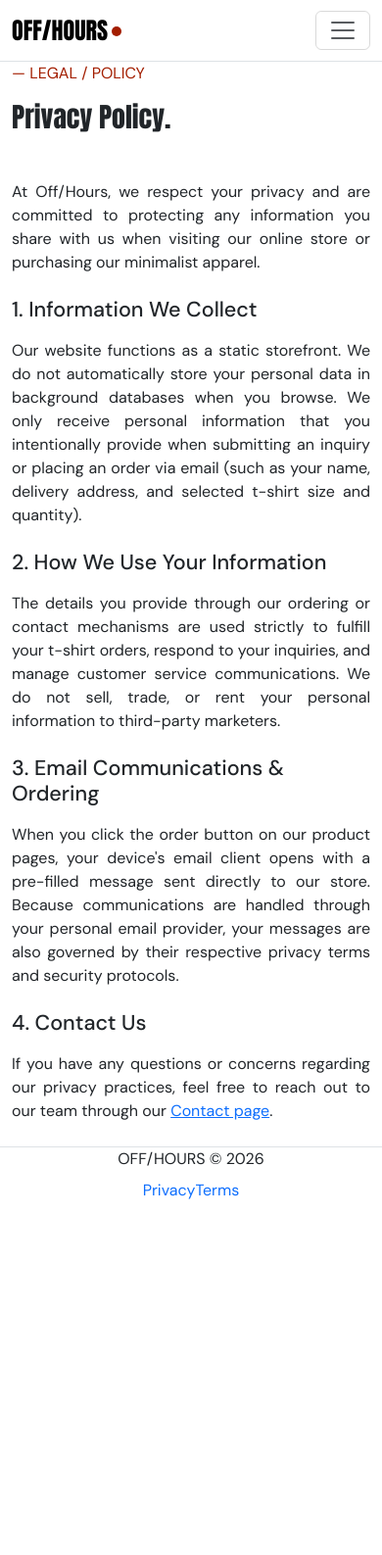
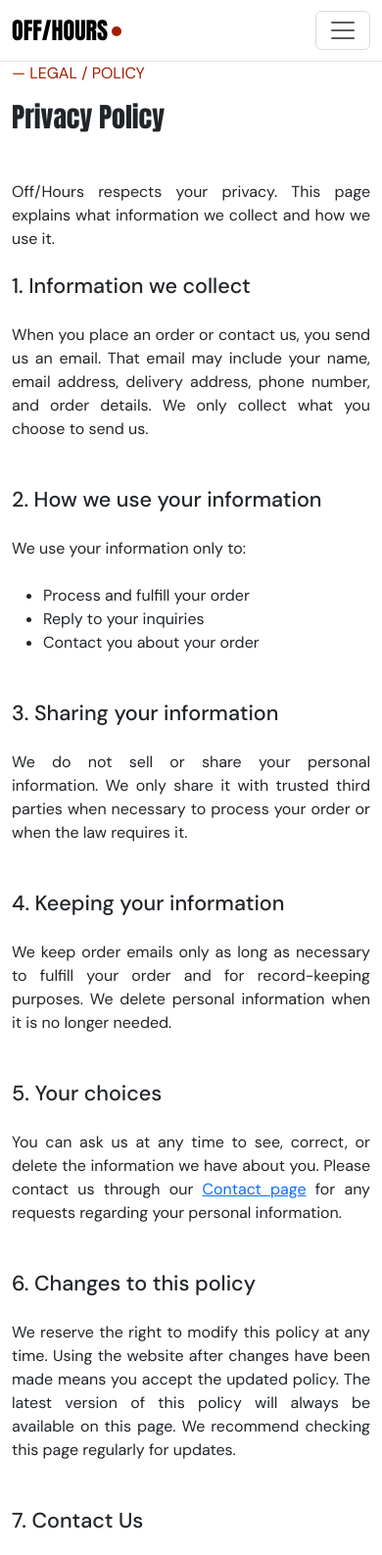
Before and after one commit to jdruado/off-hours, a plain HTML site: page privacy.html in a window 390 px wide. Shown: the top 1587 px of the page at 98% size. Before the commit the page ends 1227 px from the top, so only its background shows below. Drawn offline with nearby package versions, Linux system fonts and the light colour scheme.

Commit message:
Add files via upload

```diff
--- a/privacy.html
+++ b/privacy.html
@@ -40,33 +40,61 @@
             </div>
         </nav>
 
+        <header class="bg-2 py-12">
+            <div class="container">
+                <div class="row g-7 justify-content-center">
+                    <div class="md:col-8">
+                        <p class="fg-2" style="color: var(--bs-primary-base);">&mdash; LEGAL / POLICY</p>
+                        <h1 class="text-5xl mb-5">Privacy Policy</h1>
+
+                        <p class="fg-2 mb-4" style="text-align: justify;">
+                            Off/Hours respects your privacy. This page explains what information we collect and how we use it.
+                        </p>
+                    </div>
+                </div>
+            </div>
+        </header>
+
         <main class="container py-12">
             <div class="row g-7 justify-content-center">
                 <div class="md:col-8">
-                    <p class="fg-2" style="color: var(--bs-primary-base);">&mdash; LEGAL / POLICY</p>
-                    <h1 class="mb-5">Privacy Policy.</h1>
-
-                    <p class="fg-2 mb-4" style="text-align: justify;">
-                        At Off/Hours, we respect your privacy and are committed to protecting any information you share with us when visiting our online store or purchasing our minimalist apparel.
+                    <h4 class="mb-4">1. Information we collect</h4>
+                    <p class="fg-2 mb-5" style="text-align: justify;">
+                        When you place an order or contact us, you send us an email. That email may include your name, email address, delivery address, phone number, and order details. We only collect what you choose to send us.
                     </p>
 
-                    <h4 class="mb-3">1. Information We Collect</h4>
+                    <h4 class="mb-4">2. How we use your information</h4>
                     <p class="fg-2 mb-4" style="text-align: justify;">
-                        Our website functions as a static storefront. We do not automatically store your personal data in background databases when you browse. We only receive personal information that you intentionally provide when submitting an inquiry or placing an order via email (such as your name, delivery address, and selected t-shirt size and quantity).
+                        We use your information only to:
+                    </p>
+                    <ul class="fg-2 mb-5" style="text-align: justify;">
+                        <li>Process and fulfill your order</li>
+                        <li>Reply to your inquiries</li>
+                        <li>Contact you about your order</li>
+                    </ul>
+
+                    <h4 class="mb-4">3. Sharing your information</h4>
+                    <p class="fg-2 mb-5" style="text-align: justify;">
+                        We do not sell or share your personal information. We only share it with trusted third parties when necessary to process your order or when the law requires it.
                     </p>
 
-                    <h4 class="mb-3">2. How We Use Your Information</h4>
-                    <p class="fg-2 mb-4" style="text-align: justify;">
-                        The details you provide through our ordering or contact mechanisms are used strictly to fulfill your t-shirt orders, respond to your inquiries, and manage customer service communications. We do not sell, trade, or rent your personal information to third-party marketers.
+                    <h4 class="mb-4">4. Keeping your information</h4>
+                    <p class="fg-2 mb-5" style="text-align: justify;">
+                        We keep order emails only as long as necessary to fulfill your order and for record-keeping purposes. We delete personal information when it is no longer needed.
                     </p>
 
-                    <h4 class="mb-3">3. Email Communications &amp; Ordering</h4>
-                    <p class="fg-2 mb-4" style="text-align: justify;">
-                        When you click the order button on our product pages, your device's email client opens with a pre-filled message sent directly to our store. Because communications are handled through your personal email provider, your messages are also governed by their respective privacy terms and security protocols.
+                    <h4 class="mb-4">5. Your choices</h4>
+                    <p class="fg-2 mb-5" style="text-align: justify;">
+                        You can ask us at any time to see, correct, or delete the information we have about you. Please contact us through our <a href="./contact.html">Contact page</a> for any requests regarding your personal information.
                     </p>
 
-                    <h4 class="mb-3">4. Contact Us</h4>
-                    <p class="fg-2 mb-4" style="text-align: justify;">
+                    <h4 class="mb-4">6. Changes to this policy</h4>
+                    <p class="fg-2 mb-5" style="text-align: justify;">
+                        We reserve the right to modify this policy at any time. Using the website after changes have been made means you accept the updated policy. The latest version of this policy will always be available on this page. We recommend checking this page regularly for updates.
+                    </p>
+
+                    <h4 class="mb-4">7. Contact Us</h4>
+                    <p class="fg-2 mb-5" style="text-align: justify;">
                         If you have any questions or concerns regarding our privacy practices, feel free to reach out to our team through our <a href="./contact.html">Contact page</a>.
                     </p>
                 </div>
```
Also changed, not shown: terms.html (added, +121 -0 lines).
